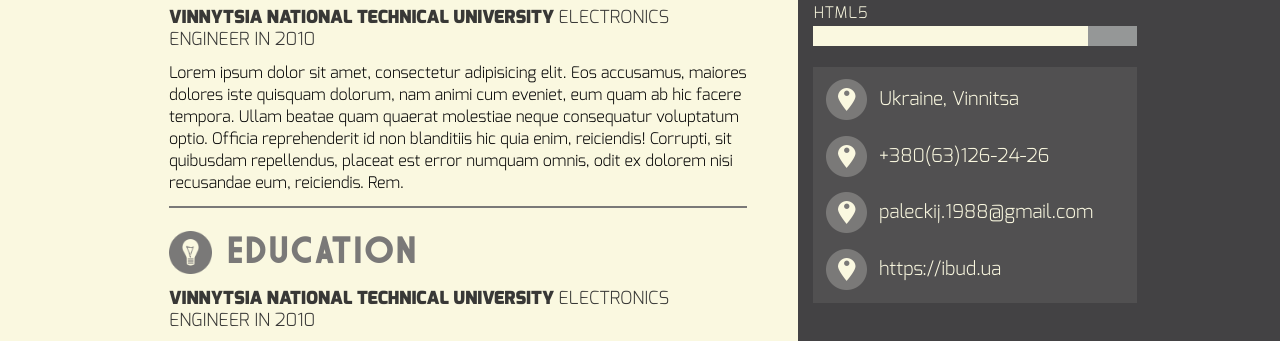
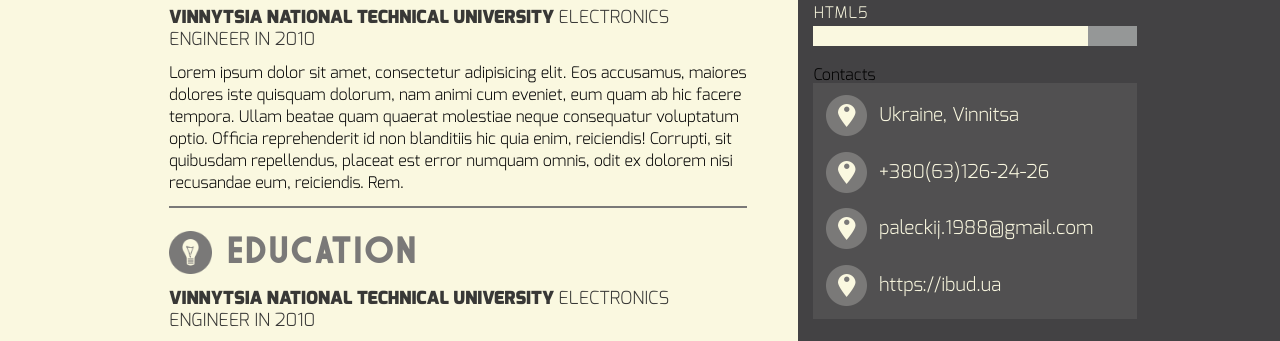
Before and after one commit to paleckij/paleckij.github.io, a plain HTML site: page index.html in a window 1280 px wide. Shown: the part 747-1088 px from the top of the page. Drawn offline with Linux system fonts and the light colour scheme.

Commit message:
Update index.html

```diff
--- a/index.html
+++ b/index.html
@@ -118,6 +118,7 @@
 						</li>
 					</ul>
 				</div>
+				<h5 class="contacts-title">Contacts</h5>
 				<ul class="contacts">
 					<li class="clearfix">
 						<img src="img/ico-marker.png" alt="">
```
